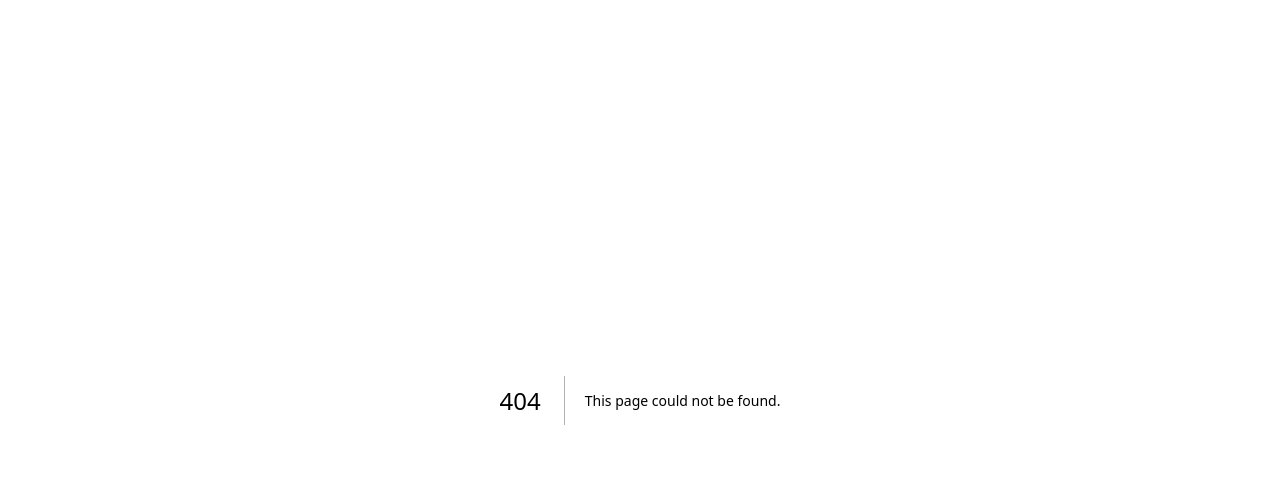
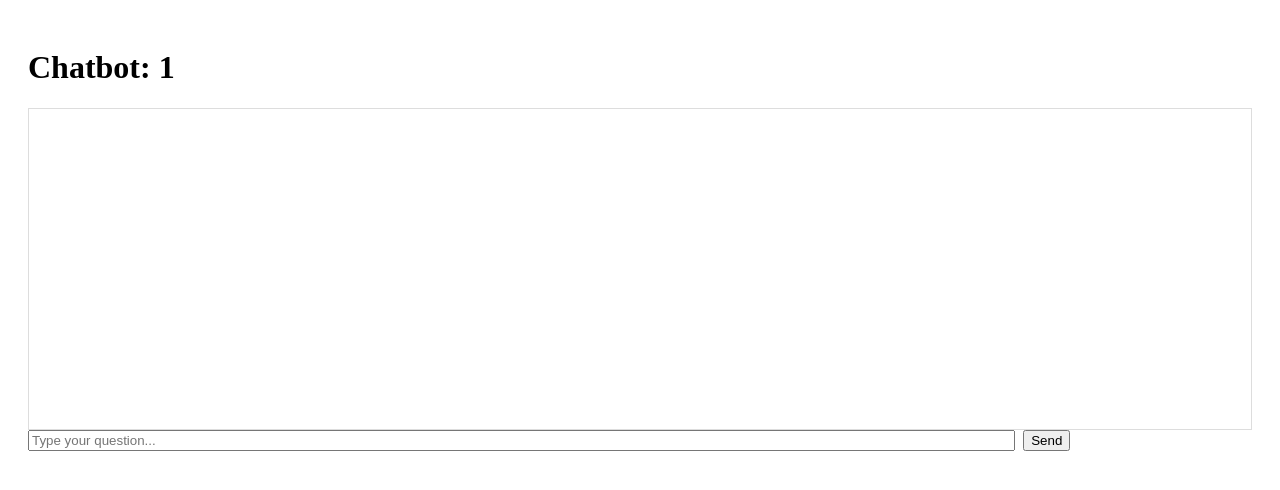
Before and after one commit to akankshapaspu/my-chat-ui, a Next.js app: page /chat/1 in a window 1280 px wide. Before the commit this address had no page. Shown: the top 490 px of the page. Built offline with nearby package versions, Linux system fonts and the light colour scheme.

Commit message:
Create [model].js

```diff
--- /dev/null
+++ b/pages/chat/[model].js
@@ -0,0 +1,45 @@
+import { useRouter } from "next/router"
+import { useState } from "react"
+import axios from "axios"
+
+export default function Chat() {
+  const { query } = useRouter()
+  const modelId = decodeURIComponent(query.model || "")
+  const [prompt, setPrompt] = useState("")
+  const [history, setHistory] = useState([])
+
+  const send = async () => {
+    const { data } = await axios.post("/api/chat", { model: modelId, prompt })
+    setHistory([
+      ...history,
+      { role: "user", text: prompt },
+      { role: "bot",  text: data.text },
+    ])
+    setPrompt("")
+  }
+
+  return (
+    <div style={{ padding: 20 }}>
+      <h1>Chatbot: {modelId}</h1>
+      <div style={{
+        border: "1px solid #ddd",
+        padding: 10,
+        height: 300,
+        overflow: "auto"
+      }}>
+        {history.map((m, i) => (
+          <p key={i}>
+            <strong>{m.role}:</strong> {m.text}
+          </p>
+        ))}
+      </div>
+      <input
+        style={{ width: "80%", marginRight: 8 }}
+        value={prompt}
+        onChange={(e) => setPrompt(e.target.value)}
+        placeholder="Type your question..."
+      />
+      <button onClick={send}>Send</button>
+    </div>
+  )
+}
```
